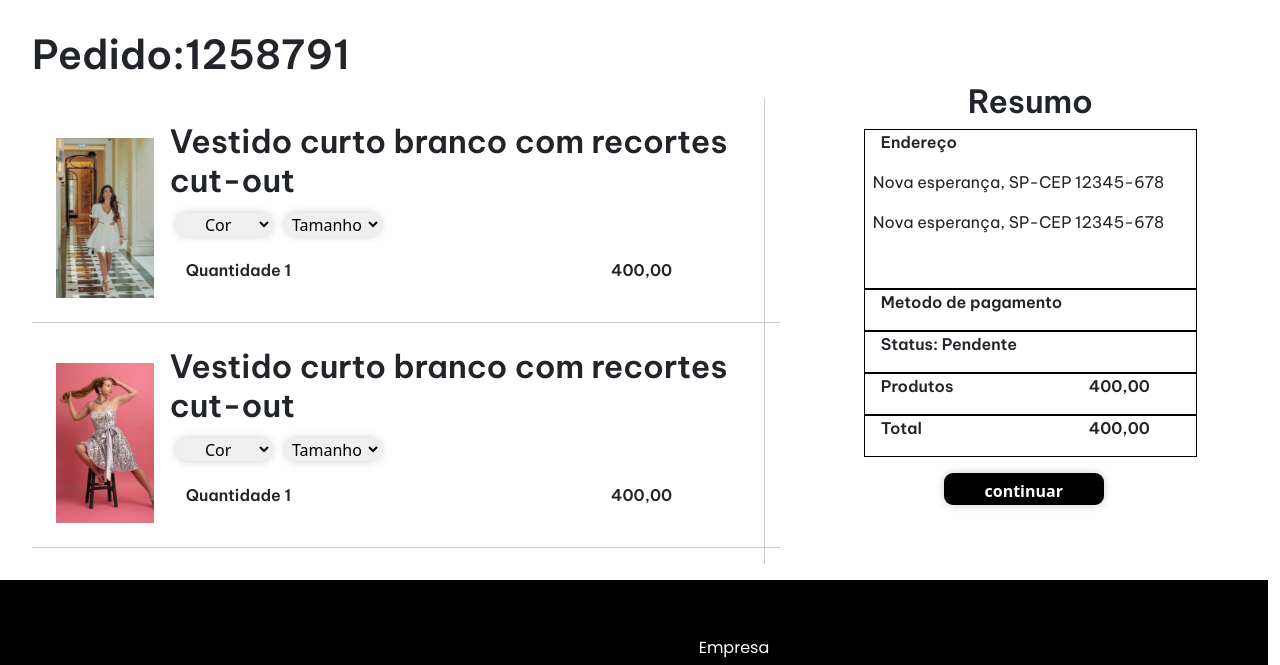
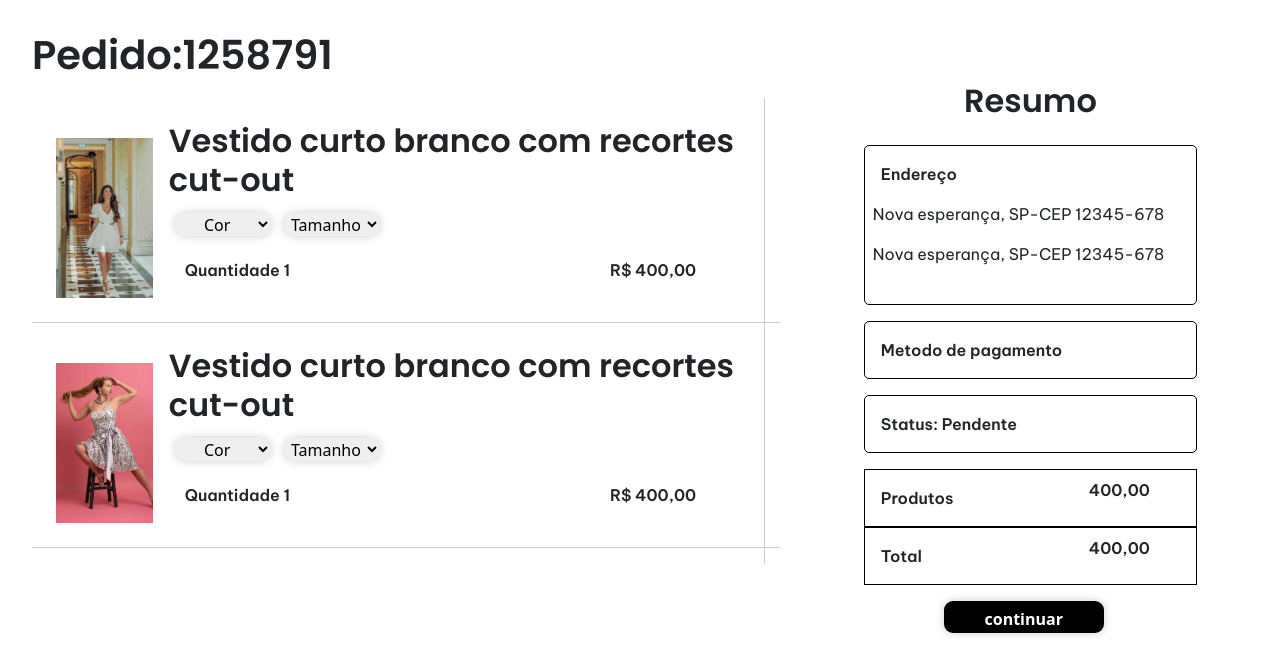
Before and after one commit to PedroFPer/aurora_interface, a website: page detalhes.html in a window 1280 px wide. Shown: the part 97-762 px from the top of the page. Drawn offline with nearby package versions, Linux system fonts and the light colour scheme.

Commit message:
responsivo

```diff
--- a/detalhes.html
+++ b/detalhes.html
@@ -86,7 +86,7 @@
                                     <p>Quantidade 1</p>
                                 </div>
                                 <div class="preco-p">
-                                    <p>400,00</p>
+                                    <p>R$ 400,00</p>
                                 </div>
                             </div>
 
@@ -132,7 +132,7 @@
                                     <p>Quantidade 1</p>
                                 </div>
                                 <div class="preco-p">
-                                    <p>400,00</p>
+                                    <p>R$ 400,00</p>
                                 </div>
                             </div>
 
@@ -157,7 +157,7 @@
                             <div class="ende"><p>Nova esperança, SP-CEP 12345-678</p></div>
                         </div>
                         <div class="sts">
-                            <div class=""> <p>Metodo de pagamento</p></div>
+                            <div class="st"> <p>Metodo de pagamento</p></div>
 
                         </div>
                         <div class="sts">
--- a/styles/styles_especificos/compras.css
+++ b/styles/styles_especificos/compras.css
@@ -212,7 +212,7 @@ p {
     font-weight: 600;
 }
 
-@media (max-width: 450px) {
+@media (max-width: 1000px) {
     .geral {
         width: 100%;
     }
--- a/styles/styles_especificos/detalhes.css
+++ b/styles/styles_especificos/detalhes.css
@@ -30,6 +30,7 @@ body{
     height: 100%;
     margin: 1rem;
     border-right: 1px solid #ccc;
+    margin-bottom: 20rem;
 
 
 }
@@ -118,12 +119,15 @@ body{
     flex-direction: row;
     align-items: center;
     border: 1px solid #000;
+
 }
 .detalhe-c{
     width: 100%;
     height: 10rem;
     border: #000 solid 1px;
-
+    margin-top: 1rem;
+    margin-bottom: 1rem;
+    border-radius: 5px;
 }
 .ende p {
     margin-left: 0.5rem;
@@ -151,17 +155,22 @@ body{
 .sub p{
     width: 5rem;
     margin-left: 1rem;
+    margin-top: 1rem;
 }
 
 .sts{
     width: 100%;
+    border: #000 solid 1px;
+    margin-top: 1rem;
+    margin-bottom: 1rem;
+    border-radius: 5px;
 
-    border: #000 solid 1px;
 
 }
 .sts p{
     margin-left: 1rem;
     margin-right: 2rem;
+    margin-top: 1rem;
 }
 
 .btn {
@@ -182,13 +191,13 @@ h1 {
     margin: 0.2rem;
     margin-top: 2rem;
     margin-left: 2rem;
-    font-family: 'Be Vietnam Pro', sans-serif;
+    font-family: 'poppins', sans-serif;
     font-weight: 600;
 }
 
 h2 {
     text-align: left;
-    font-family: 'Be Vietnam Pro', sans-serif;
+    font-family: 'poppins', sans-serif;
     font-weight: 600;
 }
 
@@ -198,7 +207,7 @@ p {
     font-weight: 600;
 }
 
-@media (max-width: 450px) {
+@media (max-width: 1000px) {
     .geral {
         width: 100%;
     }
--- a/styles/styles_especificos/pedidos.css
+++ b/styles/styles_especificos/pedidos.css
@@ -38,6 +38,7 @@ body {
     flex-direction: column;
     align-items: center;
     justify-content: center;
+    margin-bottom: 20rem;
 }
 
 .pedido{
```
Also changed, not shown: styles/styles_especificos/login.css (+24 -5 lines).
